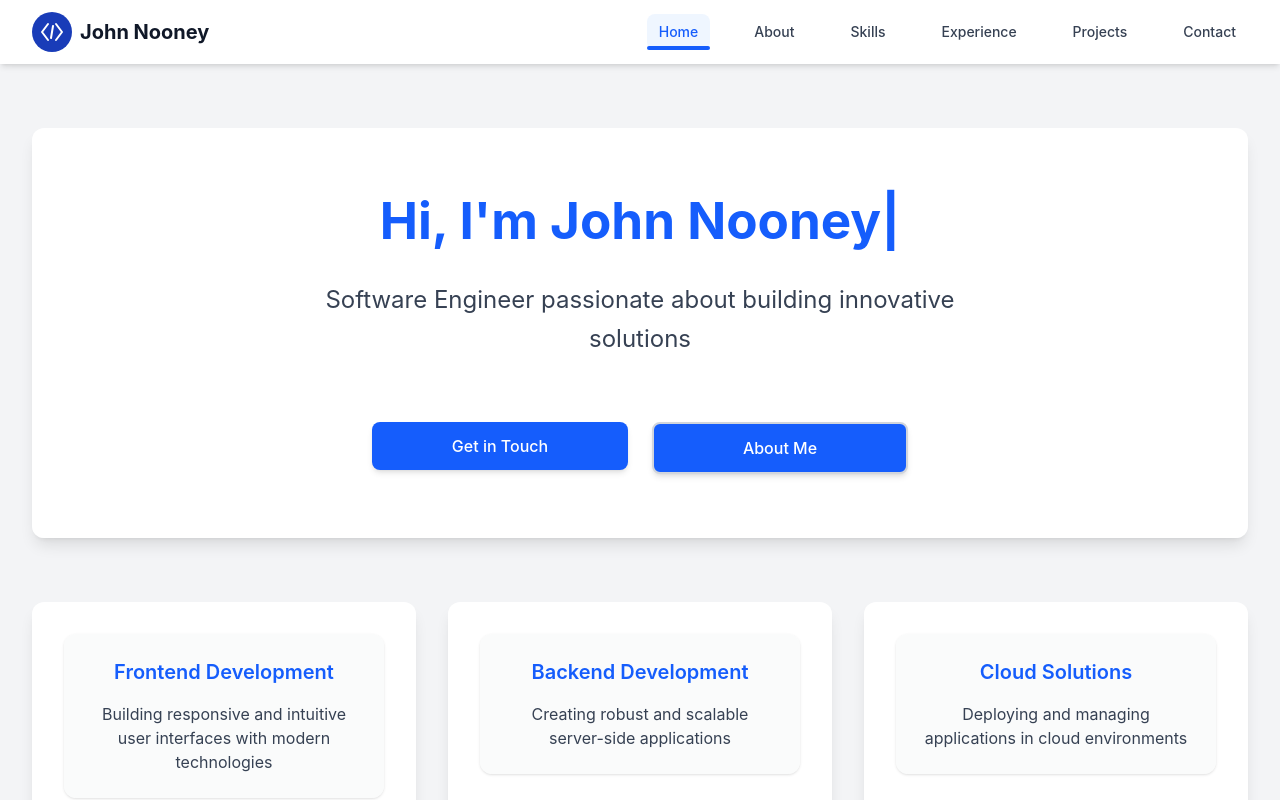
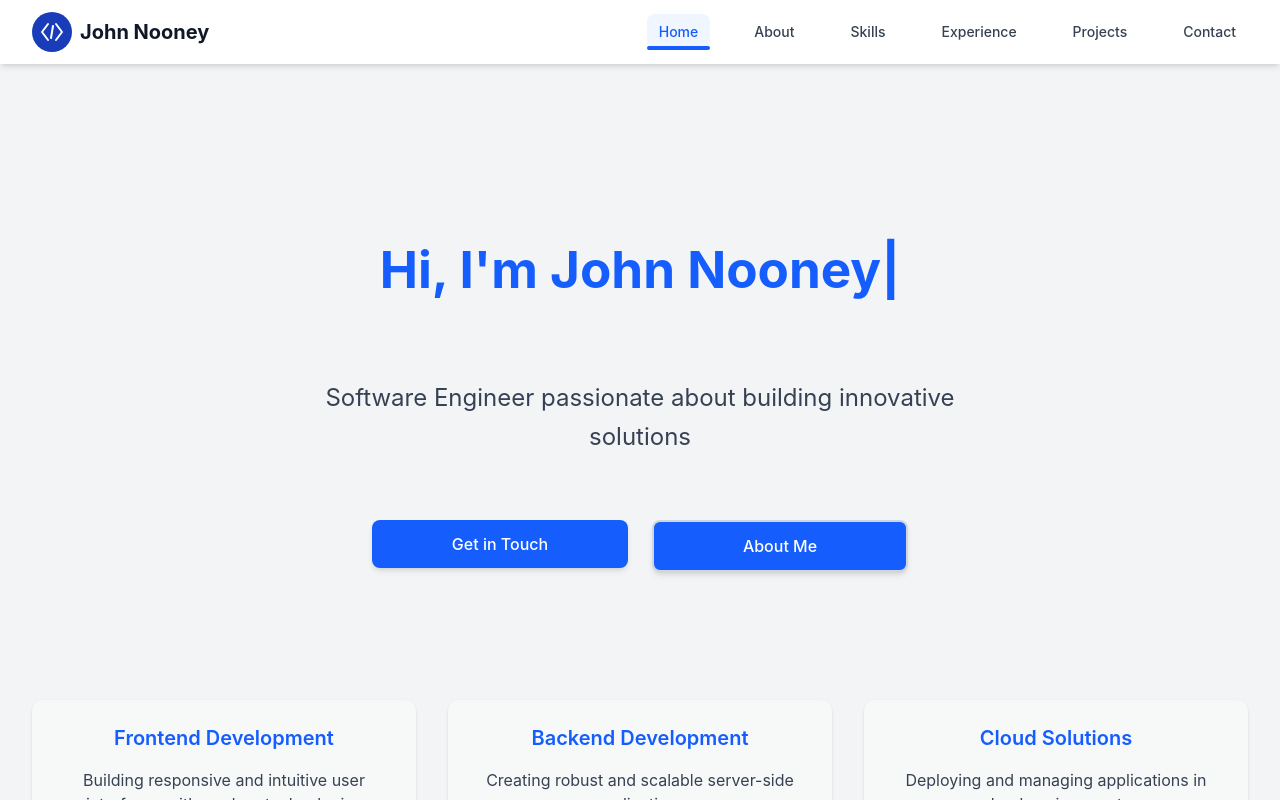
Before and after one commit to JohnNooney/nooney.dev, a React (Vite) app: page / in a window 1280 px wide. Built offline with nearby package versions, Linux system fonts and the light colour scheme.

Commit message:
Adjust home page styling

```diff
--- a/src/pages/Home.jsx
+++ b/src/pages/Home.jsx
@@ -18,14 +18,13 @@ export default function Home() {
           animate={fadeIn.animate}
           transition={fadeIn.transition}
         >
-          <div className="bg-white/95 dark:bg-gray-800/80 backdrop-blur-lg rounded-xl shadow-lg p-16 mb-16">
-            <h1 className="text-4xl md:text-6xl font-bold mb-8 text-gray-900 dark:text-white">
-              {' '}
+          <div className="p-16 mb-16">
+            <h1 className="text-4xl md:text-6xl font-bold mb-8 text-gray-900 dark:text-white min-h-[3em] flex items-center justify-center">
               <TypeAnimation
                 sequence={["Hi, I'm John Nooney", 1000]}
                 wrapper="span"
                 speed={20}
-                className="text-blue-600 dark:text-blue-400"
+                className="text-blue-600 dark:text-blue-400 block"
                 repeat={0}
               />
             </h1>
@@ -70,7 +69,6 @@ export default function Home() {
             ].map((skill, index) => (
               <motion.div
                 key={skill.title}
-                className="bg-white/95 dark:bg-gray-800/80 backdrop-blur-lg p-8 rounded-xl shadow-lg hover:shadow-xl transition-all duration-300"
                 whileHover={{ scale: 1.02 }}
                 transition={{ duration: 0.2 }}
               >
```
